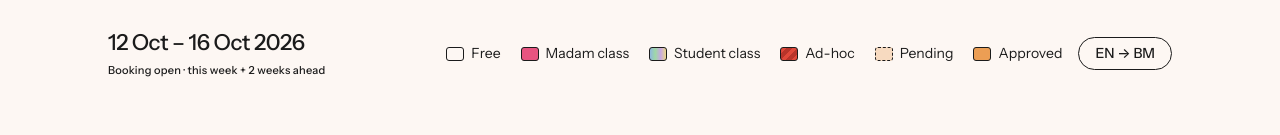
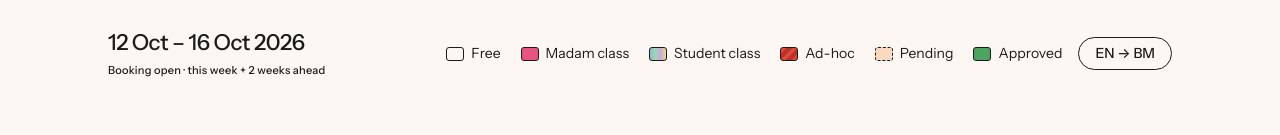
Before and after one commit to tepungPelita1/consultSchedule, a React (Vite) app: page / in a window 1280 px wide. Shown: the part 231-366 px from the top of the page. Built offline with nearby package versions, Linux system fonts and the light colour scheme; no server answers; the database is empty.

Commit message:
Tukar warna slot approved daripada amber ke hijau

```diff
--- a/src/index.css
+++ b/src/index.css
@@ -272,7 +272,7 @@ button {
   border-style: dashed;
 }
 .sw.b {
-  background: var(--amber);
+  background: var(--green);
 }
 
 /* ------------------------------------------------------------------ *
@@ -481,7 +481,7 @@ button {
   color: #fff;
 }
 .booked {
-  background: var(--amber);
+  background: var(--green);
 }
 .booked-pending {
   background: color-mix(in srgb, var(--amber) 32%, transparent);
```
Also changed, not shown: 2 other files (tests, documents, lock files or other folders).
